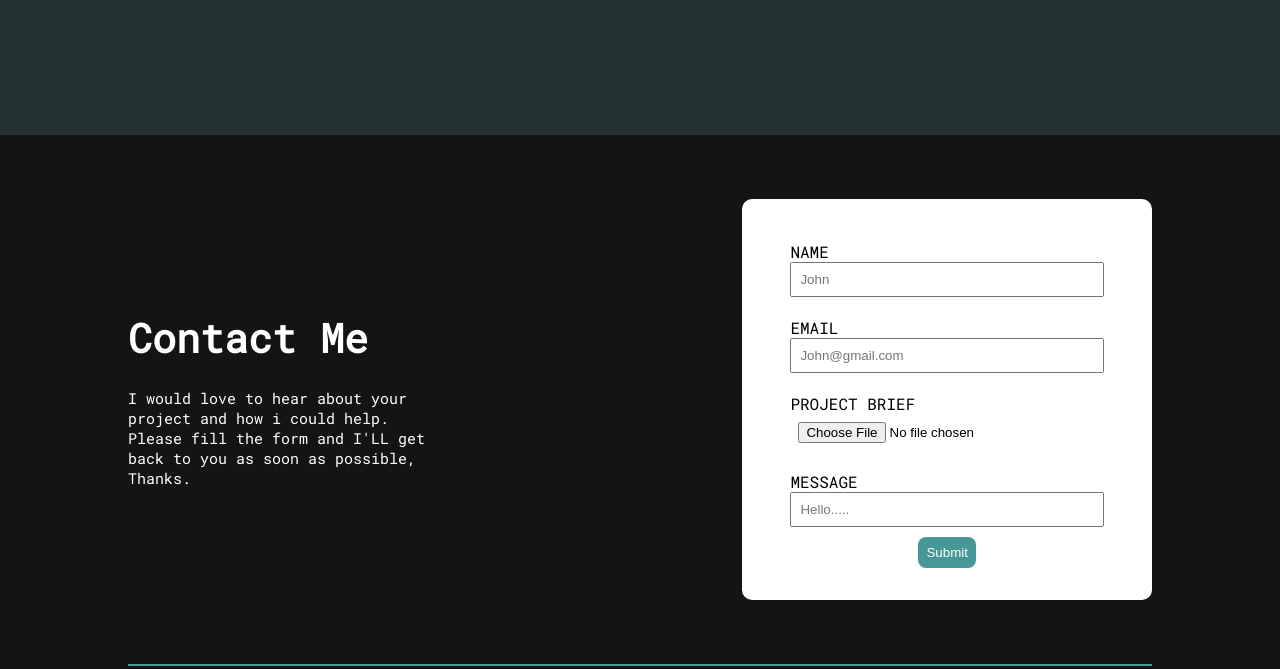
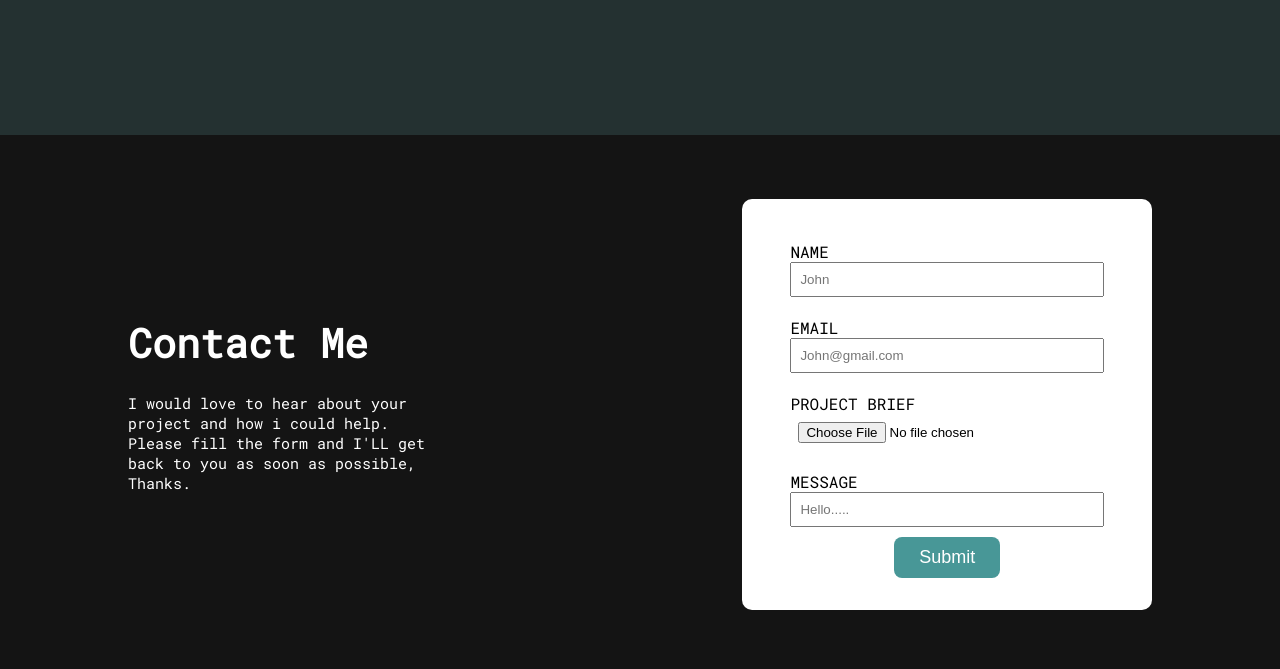
Before and after one commit to Sholafunmi/myPortfoliov1, a plain HTML site: page index.html in a window 1280 px wide. Shown: the part 2425-3094 px from the top of the page. Drawn offline with nearby package versions, Linux system fonts and the light colour scheme; a web font is replaced by a local one.

Commit message:
footer button padding

```diff
--- a/index.html
+++ b/index.html
@@ -253,7 +253,7 @@
                             <input type="text" name="" id=" " placeholder="Hello.....">
                         </div>
 
-                        <input style="width:fit-content;  align-self: center; border-radius: 8px; border:none ; background-color:#489797; color: #fff; " type="submit" placeholder="Send Message" name="Send Message">
+                        <input style="width:fit-content;  align-self: center; border-radius: 8px; border:none ; background-color:#489797; color: #fff; padding: 10px 25px; font-size: 18px; " type="submit" placeholder="Send Message" name="Send Message">
                     </form>
 
                 </div>
```
